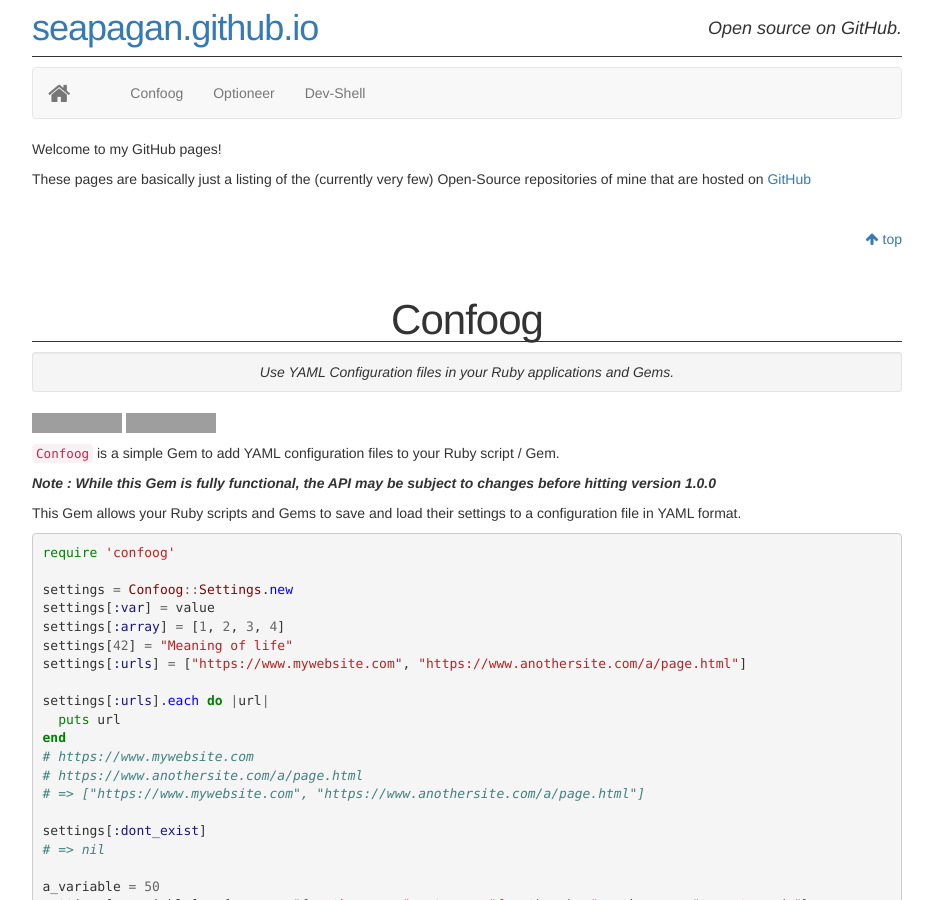
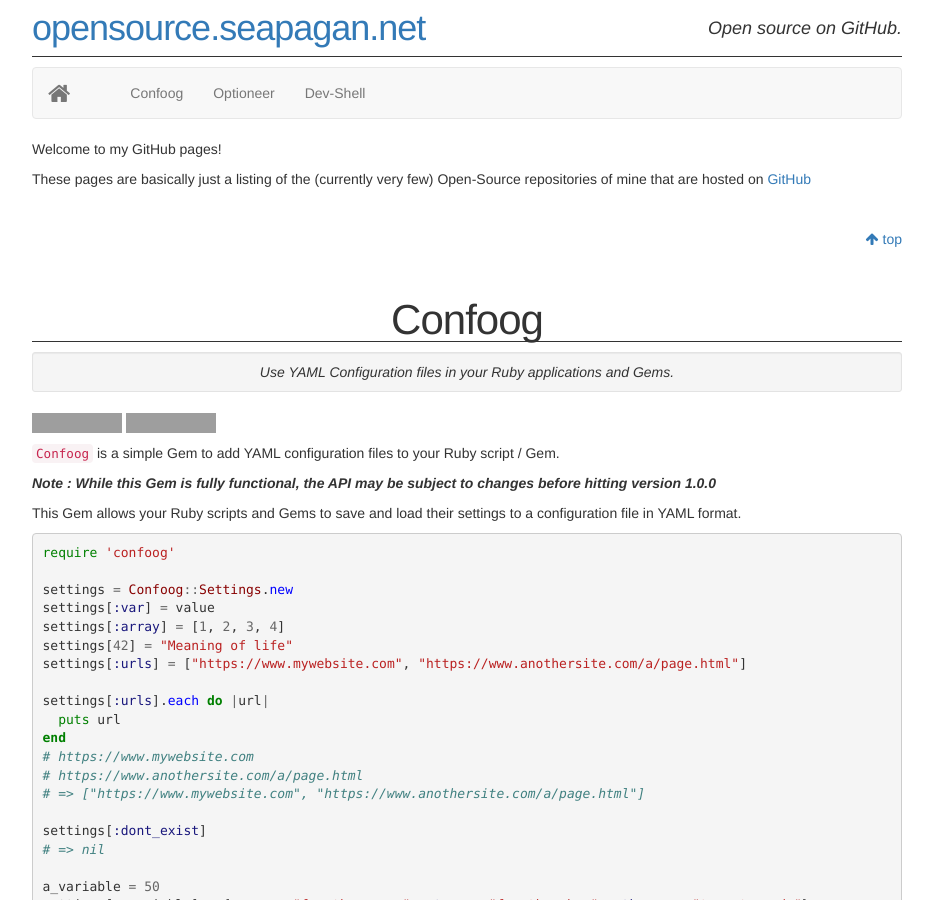
Before and after one commit to seapagan/seapagan.github.io, a Jekyll site: the page built from index.html, in a window 1280 px wide and 900 px high. Shown: the whole window, without its empty margins (173-1106 px from the left). Built offline with Jekyll 4.4.1, drawn with Linux system fonts in a browser that asks for light colours; nearby versions of some CDN libraries; grey boxes are pictures that could not be loaded.

Commit message:
Update _config.yml
Change site title to match 'opensource' subdomain

```diff
--- a/_config.yml
+++ b/_config.yml
@@ -1,5 +1,5 @@
 # Site settings
-title: seapagan.github.io
+title: opensource.seapagan.net
 tagline: Open source on GitHub.
 email: seapagan@gmail.com
 description: >
```
